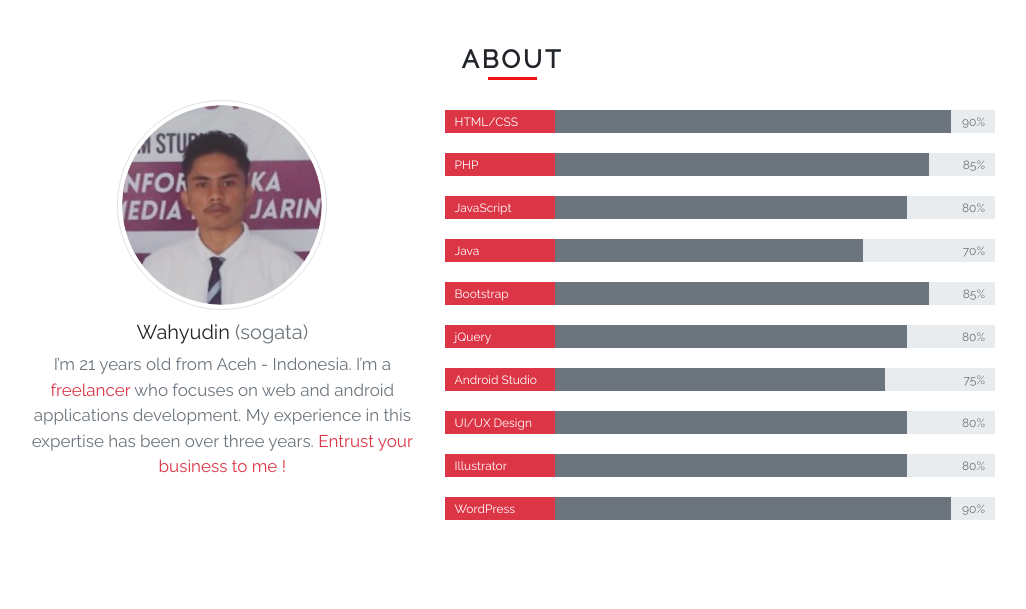
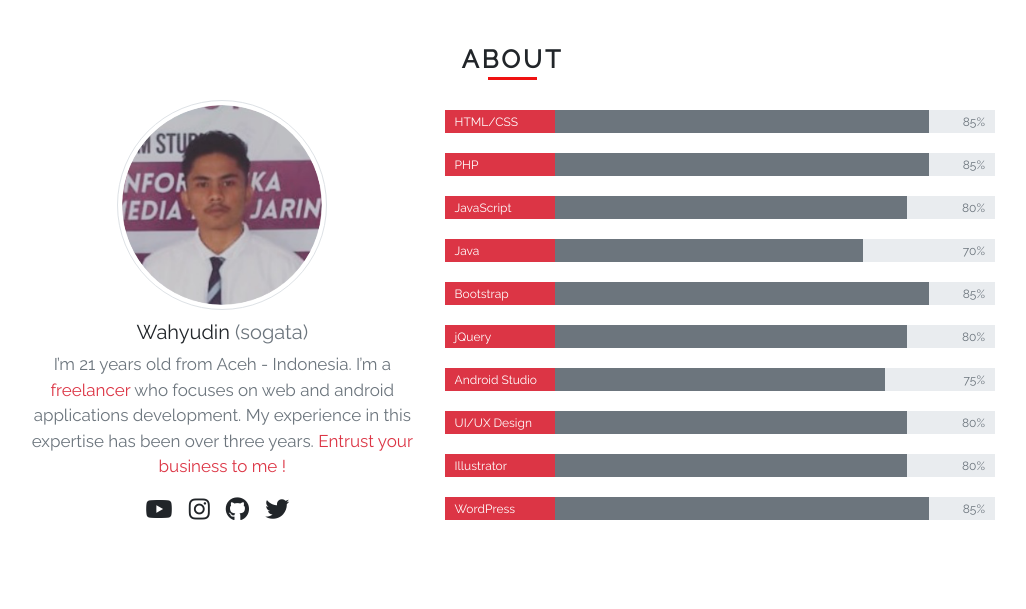
Before and after one commit to sogatanco/portfolio, a CodeIgniter app: page /portfolio/ in a window 1280 px wide. Shown: the part 888-1497 px from the top of the page, without its empty margins (170-1196 px from the left). Run offline with CodeIgniter, Linux system fonts and the light colour scheme; some libraries are stand-ins or nearby versions.

Commit message:
added socmed icon on abput page

```diff
--- a/application/views/about.php
+++ b/application/views/about.php
@@ -8,13 +8,14 @@
                     <h5>Wahyudin <span class="text-muted">(sogata)</span></h5>
                     <p class="text-secondary">I’m 21 years old from Aceh - Indonesia. I’m a <span class="text-danger">freelancer</span> who focuses on web and android applications development. My experience in this expertise has been over three years.
                     <span class="text-danger">Entrust your business to me !</span></p>
+                    <h4><a class="fab fa-youtube"></a> <a class="fab fa-instagram"></a> <a class="fab fa-github"></a>  <a class="fab fa-twitter"></a></h4>
                 </div>
                 <!-- skill progress bar -->
                 <div class="col-sm-7 skill">
                     <div class="progress">
                         <div class="progress-bar bg-danger text-left" style="width:20%">HTML/CSS</div>
-                        <div class="progress-bar bg-secondary text-left" style="width:72%"></div>
-                        <div class="progress-bar bg-transparent text-secondary text-right" style="width:8%">90%</div>
+                        <div class="progress-bar bg-secondary text-left" style="width:68%"></div>
+                        <div class="progress-bar bg-transparent text-secondary text-right" style="width:12%">85%</div>
                     </div>
 
                     <div class="progress">
@@ -67,8 +68,8 @@
 
                     <div class="progress">
                         <div class="progress-bar bg-danger text-left" style="width:20%">WordPress</div>
-                        <div class="progress-bar bg-secondary text-left" style="width:72%"></div>
-                        <div class="progress-bar bg-transparent text-secondary text-right" style="width:8%">90%</div>
+                        <div class="progress-bar bg-secondary text-left" style="width:68%"></div>
+                        <div class="progress-bar bg-transparent text-secondary text-right" style="width:12%">85%</div>
                     </div>
 
                 </div>
--- a/asset/css/main.css
+++ b/asset/css/main.css
@@ -102,6 +102,10 @@ body{
     padding: 10px;
 }
 
+.fab{
+    margin-right:6px;
+}
+
 
 
 
@@ -192,4 +196,8 @@ body{
         margin-bottom: 10px;
     }
 
+    .fab{
+        margin-right:10px;
+    }
+
  }
```
